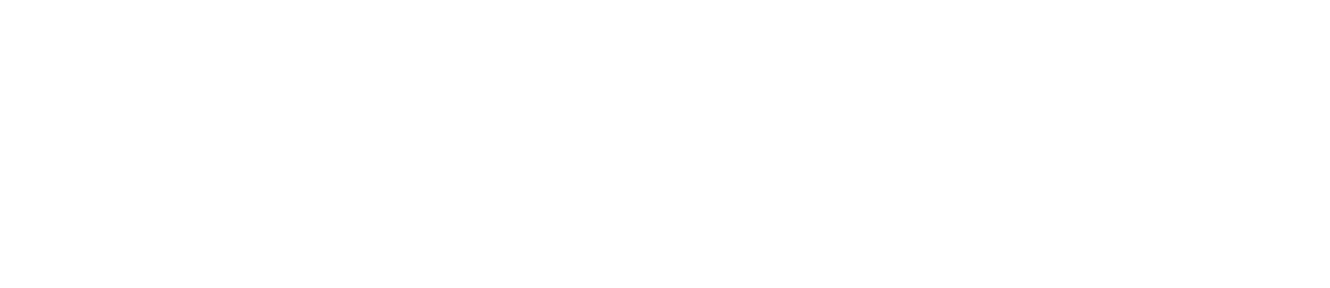
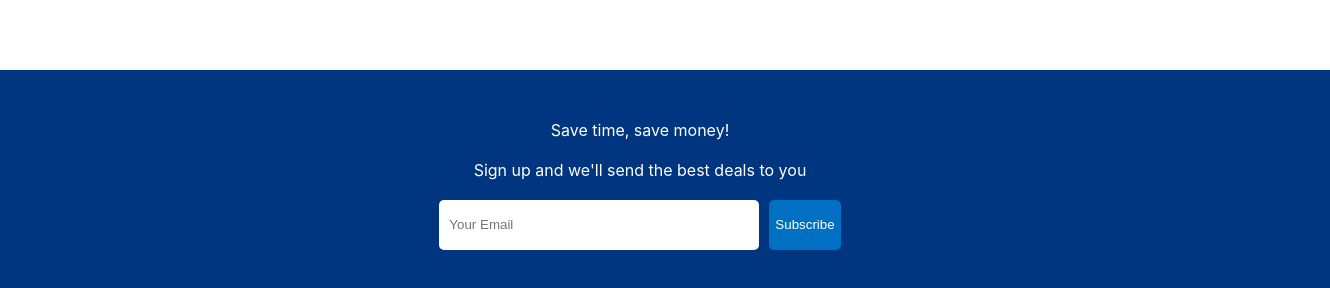
Before and after one commit to GabrielPenke292/booking, a React (Create React App) app: page / in a window 1280 px wide. Shown: the part 1400-1688 px from the top of the page, 1330 px wide, since content can reach past the window. Before the commit the page ends 1390 px from the top, so only its background shows below. Built offline with nearby package versions, Linux system fonts and the light colour scheme.

Commit message:
creating mailList component

```diff
--- /dev/null
+++ b/src/components/mailList/MailList.jsx
@@ -0,0 +1,15 @@
+import React from 'react'
+import './mailList.css'
+
+export const MailList = () => {
+    return (
+        <div className="mail">
+            <div className="mailTitle">Save time, save money!</div>
+            <span className="mailDescription">Sign up and we'll send the best deals to you</span>
+            <div className="mailInputContainer">
+                <input type="text" placeholder="Your Email" />
+                <button>Subscribe</button>
+            </div>
+        </div>
+    )
+}
--- /dev/null
+++ b/src/components/mailList/mailList.css
@@ -0,0 +1,31 @@
+
+.mail{
+    width: 100%;
+    margin-top: 50px;
+    background-color: #003580;
+    color: white;
+    display: flex;
+    flex-direction: column;
+    align-items: center;
+    gap: 20px;
+    padding: 50px;
+}
+
+.mailInputContainer>input{
+    width: 300px;
+    height: 30px;
+    padding: 10px;
+    border: none;
+    margin-right: 10px;
+    border-radius: 5px;
+}
+
+.mailInputContainer>button{
+    height: 50px;
+    background-color: #0071c2;
+    color: white;
+    font-weight: 500;
+    border: none;
+    border-radius: 5px;
+    cursor: pointer;
+}
--- a/src/pages/home/Home.jsx
+++ b/src/pages/home/Home.jsx
@@ -5,6 +5,7 @@
 import { Featured } from '../featured/Featured'
 import { PropertyList } from '../../components/propertyList/PropertyList'
 import { FeaturedProperties } from '../../components/featuredProperties/FeaturedProperties'
+import { MailList } from '../../components/mailList/MailList'
 
 export const Home = () => {
   return (
@@ -18,6 +19,7 @@
         <PropertyList />
         <h1 className="homeTitle">Browse by price</h1>
         <FeaturedProperties />
+        <MailList />
       </div>
     </div>
   )
```
